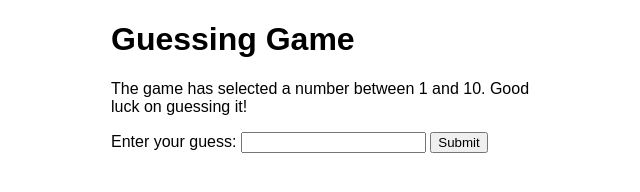
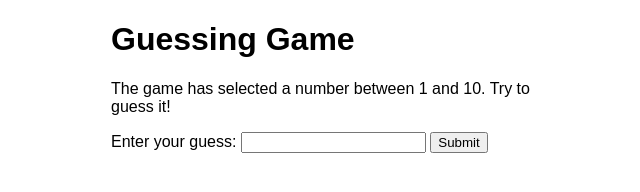
Before and after one commit to jameswan141/guessinggame, a plain HTML site: page index.html in a window 1280 px wide. Shown: the whole page, without its empty margins (304-944 px from the left). Drawn offline with Linux system fonts and the light colour scheme.

Commit message:
Update index.html

```diff
--- a/index.html
+++ b/index.html
@@ -21,7 +21,7 @@
 <body>
 <h1>Guessing Game</h1>
 
-<p>The game has selected a number between 1 and 10. Good luck on guessing it!</p>
+<p>The game has selected a number between 1 and 10. Try to guess it!</p>
 
 <div class="form">
 	<label for="Field">Enter your guess: </label>
```
